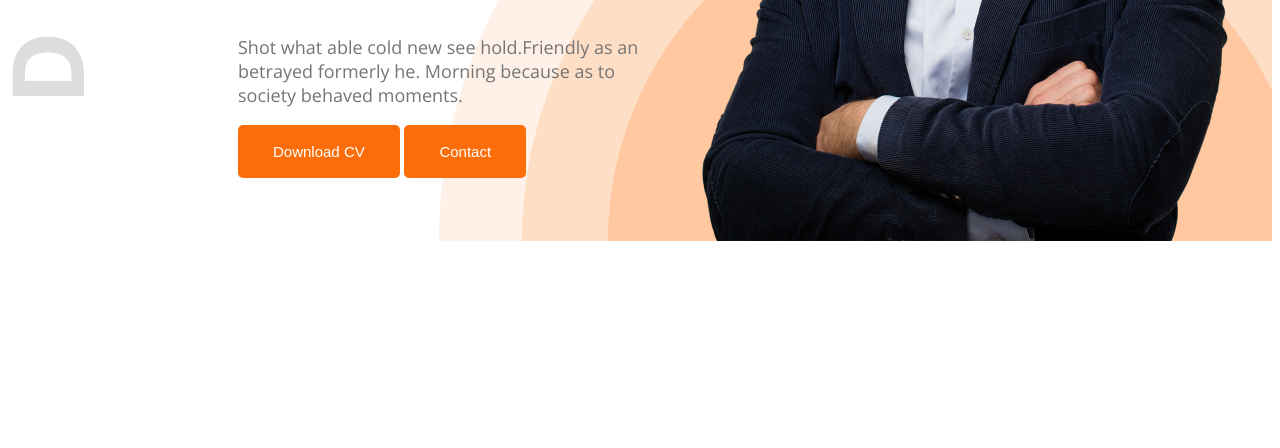
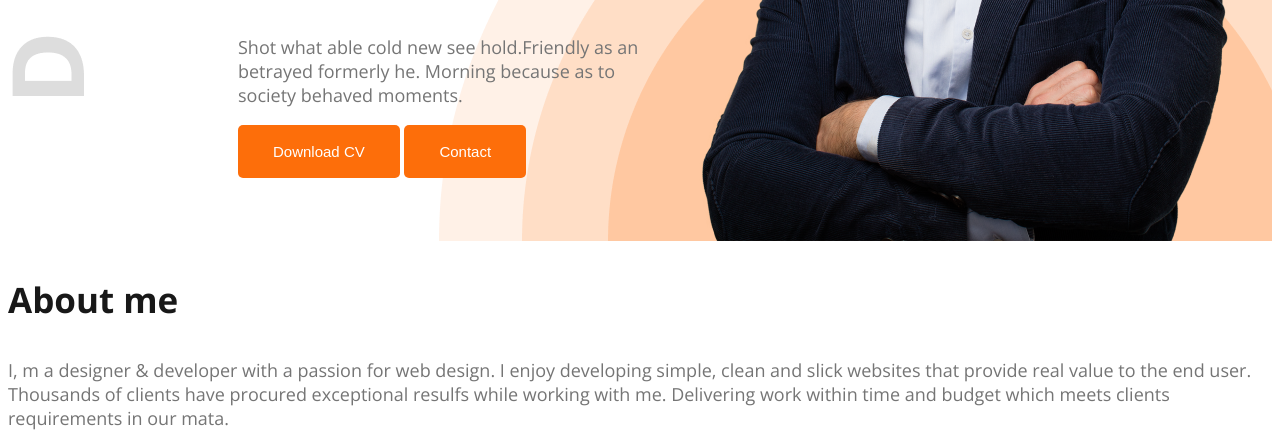
Before and after one commit to subroto123-web/web-dev-portfolio, a plain HTML site: page index.html in a window 1280 px wide. Shown: the part 717-1165 px from the top of the page. Before the commit the page ends 966 px from the top, so only its background shows below. Drawn offline with nearby package versions, Linux system fonts and the light colour scheme.

Commit message:
added portfolio css & index html

```diff
--- a/index.html
+++ b/index.html
@@ -37,6 +37,12 @@
 
     </header>
     <main>
+        <section class="about">
+            <h3 class="section-title">About me</h3>
+            <p class="section-description">
+                I, m a designer & developer with a passion for web design. I enjoy developing simple, clean and slick websites that provide real value to the end user. Thousands of clients have procured exceptional resulfs while working with me. Delivering work within time and budget which meets clients requirements in our mata.
+            </p>
+        </section>
 
     </main>
     <footer>
--- a/style/portfolio.css
+++ b/style/portfolio.css
@@ -80,3 +80,13 @@ nav {
     background-repeat: no-repeat;
     background-position: top left, bottom right;
   }
+.section-title{
+  font-weight: 800px;
+  font-size: 35px;
+  color: #181818;
+}
+.section-description{
+  font-weight: 400px;
+  font-size: 18px;
+  color: #757575;
+}
```
